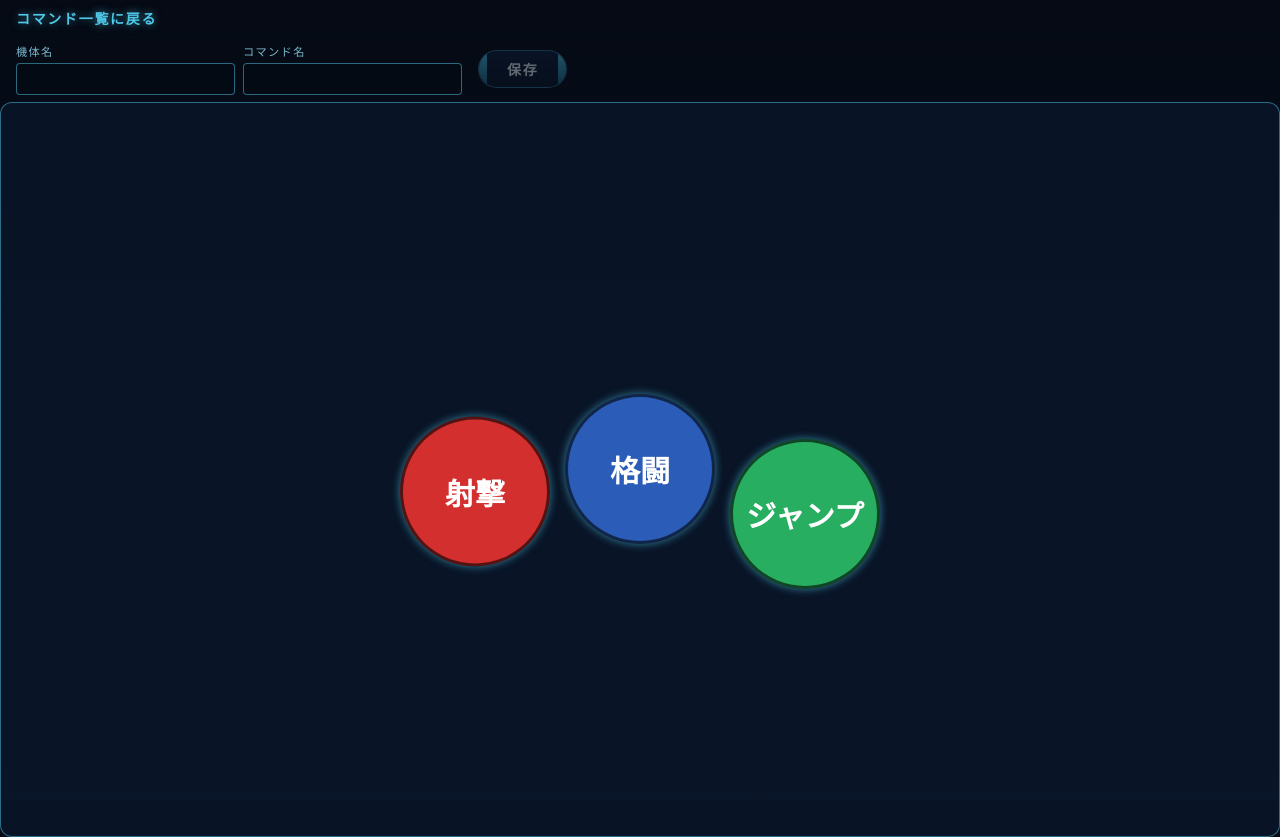
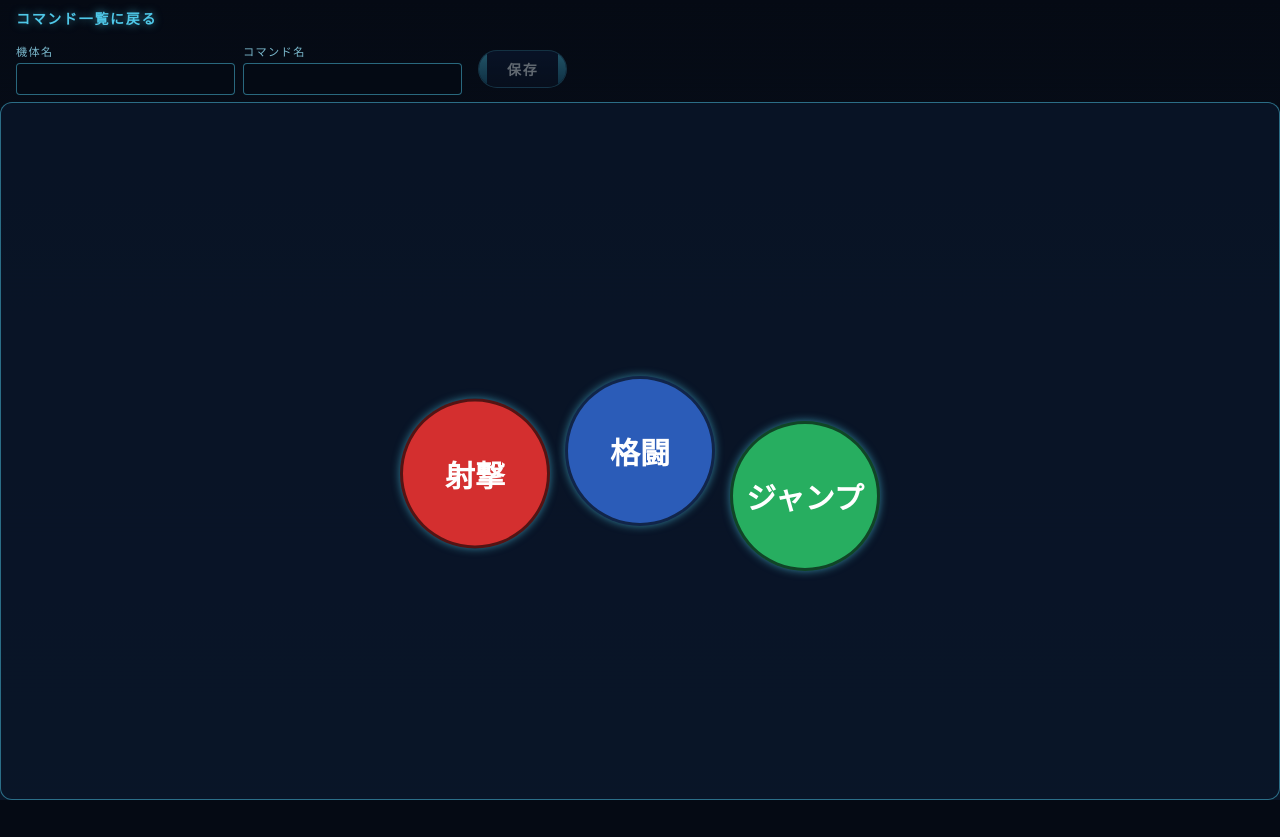
Before and after one commit to Riochin/exvs-command-trainer, a Next.js app in the folder next/: page /commands/new in a window 1280 px wide. After the commit the page ends 800 px from the top, so only its background shows below. Built offline with nearby package versions, Linux system fonts and the light colour scheme.

Commit message:
wip: css

```diff
--- a/next/src/app/commands/[id]/CommandDetailContent.module.css
+++ b/next/src/app/commands/[id]/CommandDetailContent.module.css
@@ -1,8 +1,35 @@
 .main {
   display: flex;
+  flex: 1;
+  min-height: 0;
+  overflow: hidden;
+  gap: 1rem;
+  padding: 1rem;
   flex-direction: column;
-  gap: 1.5rem;
-  padding: 1.5rem;
-  max-width: 480px;
-  margin: 0 auto;
 }
+
+.left,
+.right {
+  display: flex;
+  flex-direction: column;
+  gap: 1rem;
+  min-height: 0;
+  overflow: hidden;
+}
+
+@media (orientation: landscape) {
+  .main {
+    flex-direction: row;
+  }
+
+  .left {
+    flex: 1;
+    min-width: 0;
+  }
+
+  .right {
+    flex-shrink: 0;
+    min-width: 200px;
+    justify-content: space-between;
+  }
+}
--- a/next/src/app/commands/new/page.module.css
+++ b/next/src/app/commands/new/page.module.css
@@ -1,6 +1,9 @@
 .main {
   display: flex;
   flex-direction: column;
+  flex: 1;
+  min-height: 0;
+  overflow: hidden;
 }
 
 .title {
@@ -8,11 +11,6 @@
 }
 
 @media (orientation: landscape) {
-  .main {
-    height: 100svh;
-    overflow: hidden;
-  }
-
   .title {
     display: none;
   }
--- a/next/src/app/globals.css
+++ b/next/src/app/globals.css
@@ -2,18 +2,14 @@
 
 html {
   height: 100%;
+  overflow: hidden;
   color-scheme: dark;
-}
-
-html,
-body {
-  max-width: 100vw;
-  overflow-x: hidden;
 }
 
 body {
   position: relative;
-  min-height: 100%;
+  height: 100%;
+  overflow: hidden;
   display: flex;
   flex-direction: column;
   color: var(--color-text);
--- a/next/src/app/page.module.css
+++ b/next/src/app/page.module.css
@@ -1,12 +1,9 @@
 .page {
   display: flex;
   flex: 1;
+  min-height: 0;
   flex-direction: column;
-  align-items: stretch;
-  min-height: 100dvh;
-  background-color: var(--color-bg-base);
-  color: var(--color-text);
-  font-family: var(--font-body);
+  overflow: hidden;
 }
 
 .header {
--- a/next/src/features/practice/PracticeSession.module.css
+++ b/next/src/features/practice/PracticeSession.module.css
@@ -1,5 +1,6 @@
 .session {
-  height: 100svh;
+  flex: 1;
+  min-height: 0;
   overflow: hidden;
   display: flex;
   flex-direction: column;
```
Also changed, not shown: next/src/app/commands/[id]/CommandDetailContent.tsx (+9 -5 lines), next/src/app/page.tsx (+11 -8 lines), next/src/features/practice/CommandHint.module.css (+15 -1 lines), next/src/features/practice/CommandHint.tsx (+12 -0 lines).
